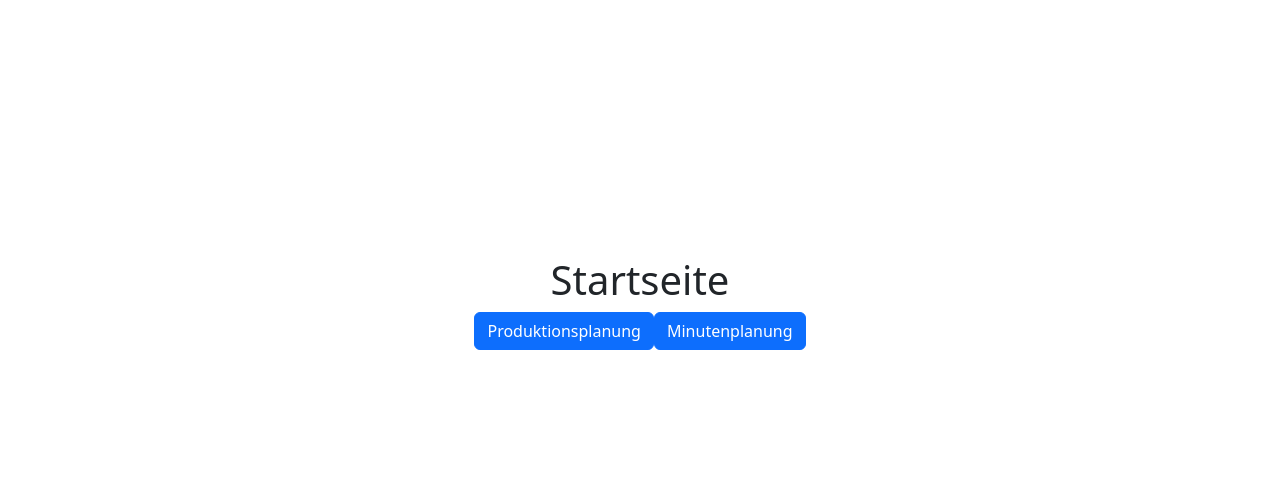
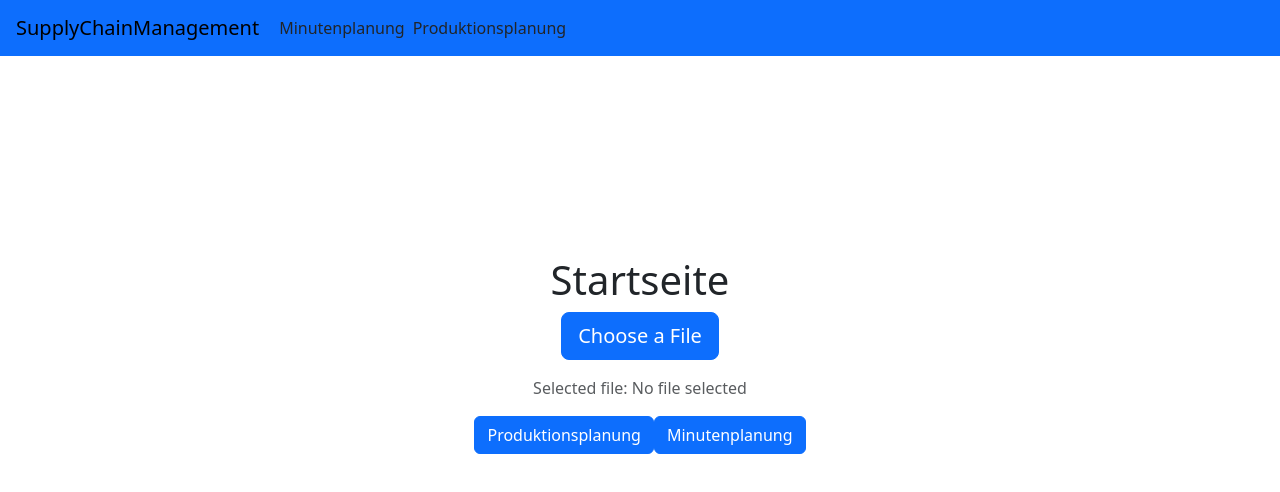
Before and after one commit to universalmensch/IBSYS2ProduktionsPlanung, a React (Vite) app in the folder ibsys2Produktionsplanung/: page / in a window 1280 px wide. Shown: the top 492 px of the page. Built offline with nearby package versions, Linux system fonts and the light colour scheme.

Commit message:
added a navbar

```diff
--- /dev/null
+++ b/ibsys2Produktionsplanung/src/components/navbar.tsx
@@ -0,0 +1,14 @@
+import 'bootstrap/dist/css/bootstrap.min.css';
+
+export default function Navbar() {
+  return (
+    <nav className="navbar navbar-expand-lg navbar-light bg-primary fixed-top">
+      <a className="navbar-brand mx-3" href="/">SupplyChainManagement</a>
+
+      <div className="d-flex">
+        <a className="navbar-item text-decoration-none text-dark px-1" href="/Minutenplanung">Minutenplanung</a>
+        <a className="navbar-item text-decoration-none text-dark px-1" href="/Produktionsplanung">Produktionsplanung</a>
+      </div>
+    </nav>
+  );
+}
--- a/ibsys2Produktionsplanung/src/main.tsx
+++ b/ibsys2Produktionsplanung/src/main.tsx
@@ -7,11 +7,13 @@ import { Startseite } from './pages/Startseite';
 import { Produktionsplanung } from './pages/Produktionsplanung';
 import { Minutenplanung } from './pages/MinutenPlanung';
 import { GeneralStoreProvider } from './helper/GeneralStoreContext'; // Import the provider
+import Navbar from './components/navbar';
 
 ReactDOM.createRoot(document.getElementById('root')!).render(
 	<React.StrictMode>
     <GeneralStoreProvider>
     <Router>
+      <Navbar></Navbar>
       <Routes>
         <Route path="/" element={<Startseite />}></Route>
         <Route path="/Produktionsplanung" element={<Produktionsplanung />}></Route>
--- a/ibsys2Produktionsplanung/src/pages/MinutenPlanung.tsx
+++ b/ibsys2Produktionsplanung/src/pages/MinutenPlanung.tsx
@@ -1,7 +1,6 @@
 import { Button } from 'react-bootstrap';
 import { LinkContainer } from 'react-router-bootstrap';
 import { useGeneralStore } from '../helper/GeneralStoreContext';
-
 
 export function Minutenplanung() {
     const context = useGeneralStore()
--- a/ibsys2Produktionsplanung/src/pages/Produktionsplanung.tsx
+++ b/ibsys2Produktionsplanung/src/pages/Produktionsplanung.tsx
@@ -1,11 +1,9 @@
 import { Button } from 'react-bootstrap';
 import { LinkContainer } from 'react-router-bootstrap';
-import FileInput from '../components/fileintput';
 
 export function Produktionsplanung() {
     return(
         <div>
-            <FileInput></FileInput>
               <h1>Produktionsplanung</h1>
             <LinkContainer to="/">
                 <Button className="Button">
--- a/ibsys2Produktionsplanung/src/pages/Startseite.tsx
+++ b/ibsys2Produktionsplanung/src/pages/Startseite.tsx
@@ -1,10 +1,13 @@
 import { Button } from 'react-bootstrap';
 import { LinkContainer } from 'react-router-bootstrap';
+import FileInput from '../components/fileintput';
 
 export function Startseite() {
     return(
         <div>
+
             <h1>Startseite</h1>
+            <FileInput></FileInput>
             <LinkContainer to="/Produktionsplanung">
                 <Button className="Button">
                     Produktionsplanung
```
